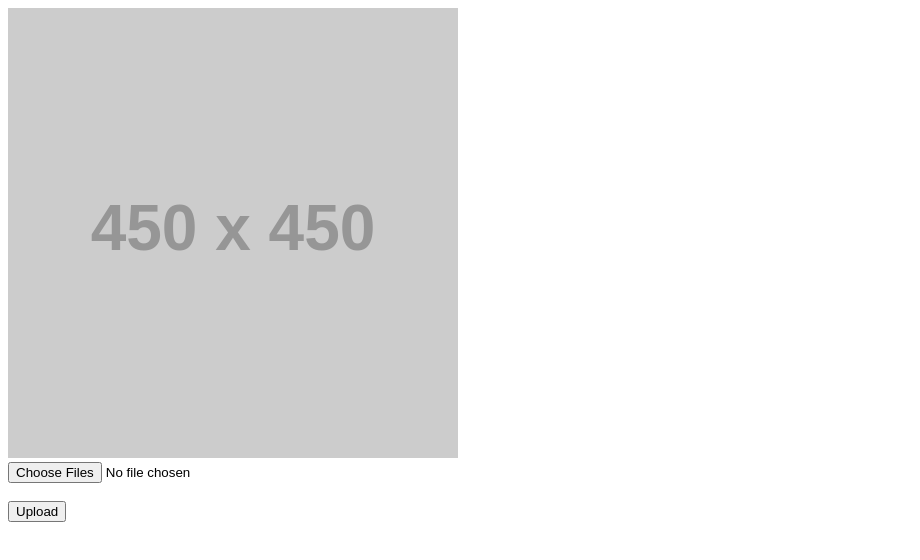
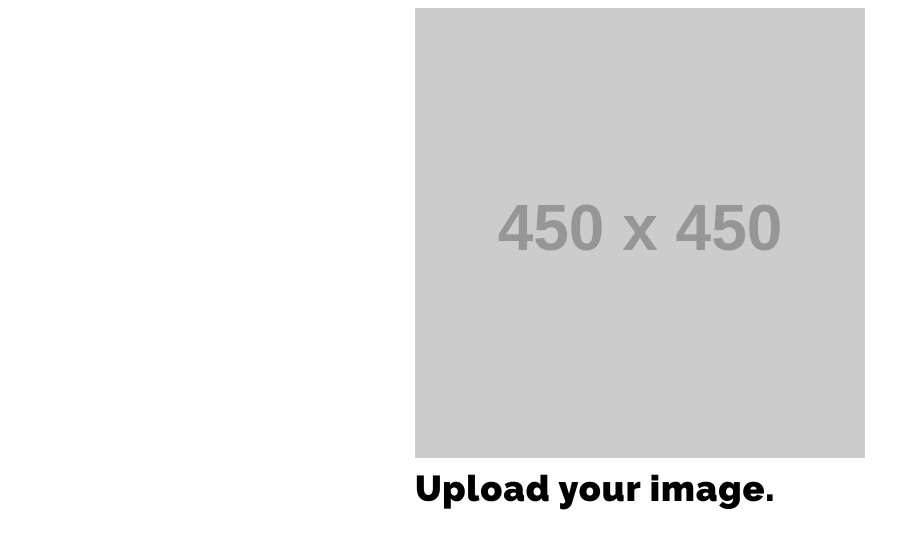
Before and after one commit to StevenMHernandez/portraits-animation, a website: page views/index.html in a window 1280 px wide. Shown: the whole page, without its empty margins (0-920 px from the left). Drawn offline with nearby package versions, Linux system fonts and the light colour scheme; files that its build step writes are made by us from their sources; placeholder pictures from the web are drawn by us.

Commit message:
fixed counter problems. Added simple style.

```diff
--- a/templates/less/site.less
+++ b/templates/less/site.less
@@ -1,5 +1,22 @@
+body{
+  font-size:36px;
+  font-family: "Raleway", sans-serif;
+  letter-spacing: .9px;
+}
+
+img {
+  display: block;
+  margin: 0 auto;
+  max-width: 100%;
+}
+
+div {
+  width: 450px;
+  margin: 0 auto;
+  max-width: 100%;
+  padding:9px 0;
+}
+
 #ie {
-  width: 1px;
-  height: 1px;
-  overflow: hidden;
+  display:none;
 }
--- a/views/index.html
+++ b/views/index.html
@@ -4,15 +4,17 @@
     <meta name="viewport" content="width=device-width, initial-scale=1.0">
     <title>Self Portraits Animation</title>
     <link href="/assets/style.css" rel="stylesheet" type="text/css"/>
+    <link href='http://fonts.googleapis.com/css?family=Raleway:900' rel='stylesheet' type='text/css'>
 </head>
 <body>
-<img id="upload" src="http://placehold.it/450x450&text=upload img"/>
+<img id="upload" src="http://placehold.it/450x450/999/000/&text=upload%20img"/>
+<div>Upload your image.</div>
 <span id="ie">
-<form action="/upload" enctype="multipart/form-data" method="POST">
-    <input multiple="multiple" name="upload" id="fileLoad" type="file" accept="image/*" id="capture"
-           capture="camera"/><br><br>
-    <input type="submit" value="Upload"/>
-</form>
+    <form action="/upload" enctype="multipart/form-data" method="POST">
+        <input multiple="multiple" name="upload" id="fileLoad" type="file" accept="image/*" id="capture"
+               capture="camera"/><br><br>
+        <input type="submit" value="Upload"/>
+    </form>
 </span>
 
 <script src="https://cdn.socket.io/socket.io-1.2.0.js"></script>
@@ -22,11 +24,9 @@
     $('#upload').click(function () {
         document.getElementById('fileLoad').click();
     });
-    //    var socket = io.connect('http://localhost');
-    //    socket.on('news', function (data) {
-    //        console.log(data);
-    //        socket.emit('my other event', {my: 'data'});
-    //    });
+    $('#fileLoad').change(function () {
+        $('form')[0].submit();
+    });
 </script>
 
 </body>
```
Also changed, not shown: app.js (+8 -6 lines).
